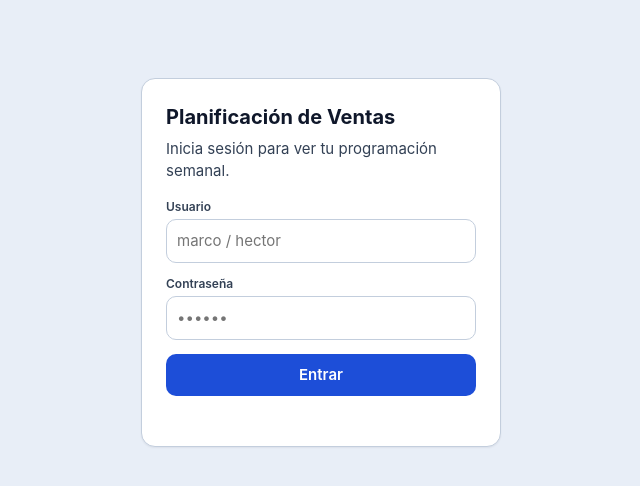
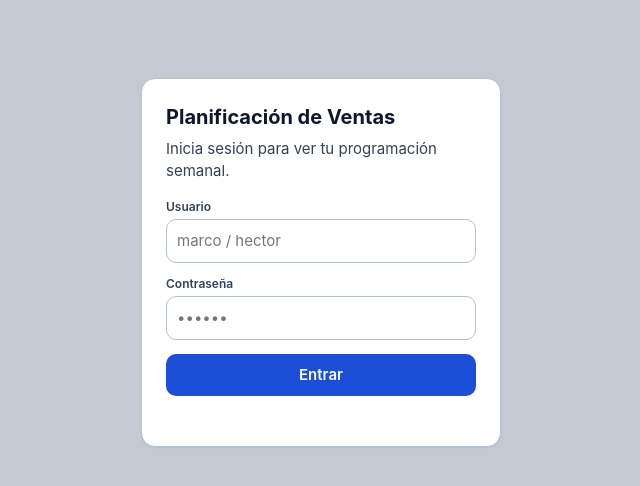
Before and after one commit to Agroman1982/planificacion-ventas, a website: page public/index.html in a window 1280 px wide. Shown: the whole page, without its empty margins (319-959 px from the left). Drawn offline with Linux system fonts and the light colour scheme; no server answers.

Commit message:
Fondo tintado 15% mas oscuro (#C5CAD2) y borde mas definido

```diff
--- a/public/index.html
+++ b/public/index.html
@@ -15,7 +15,7 @@
 <link rel="apple-touch-startup-image" href="apple-touch-icon.png">
 <style>
   :root{
-    --bg:#E8EEF7; --card:#fff; --ink:#0F172A; --muted:#334155; --line:#C3CEDD;
+    --bg:#C5CAD2; --card:#fff; --ink:#0F172A; --muted:#334155; --line:#B7C2D1;
     --brand:#1D4ED8; --brand-d:#1A45B8; --ok:#15803D; --warn:#B45309; --bad:#B91C1C;
     --shadow:0 1px 2px rgba(15,23,42,.06);
   }
```
